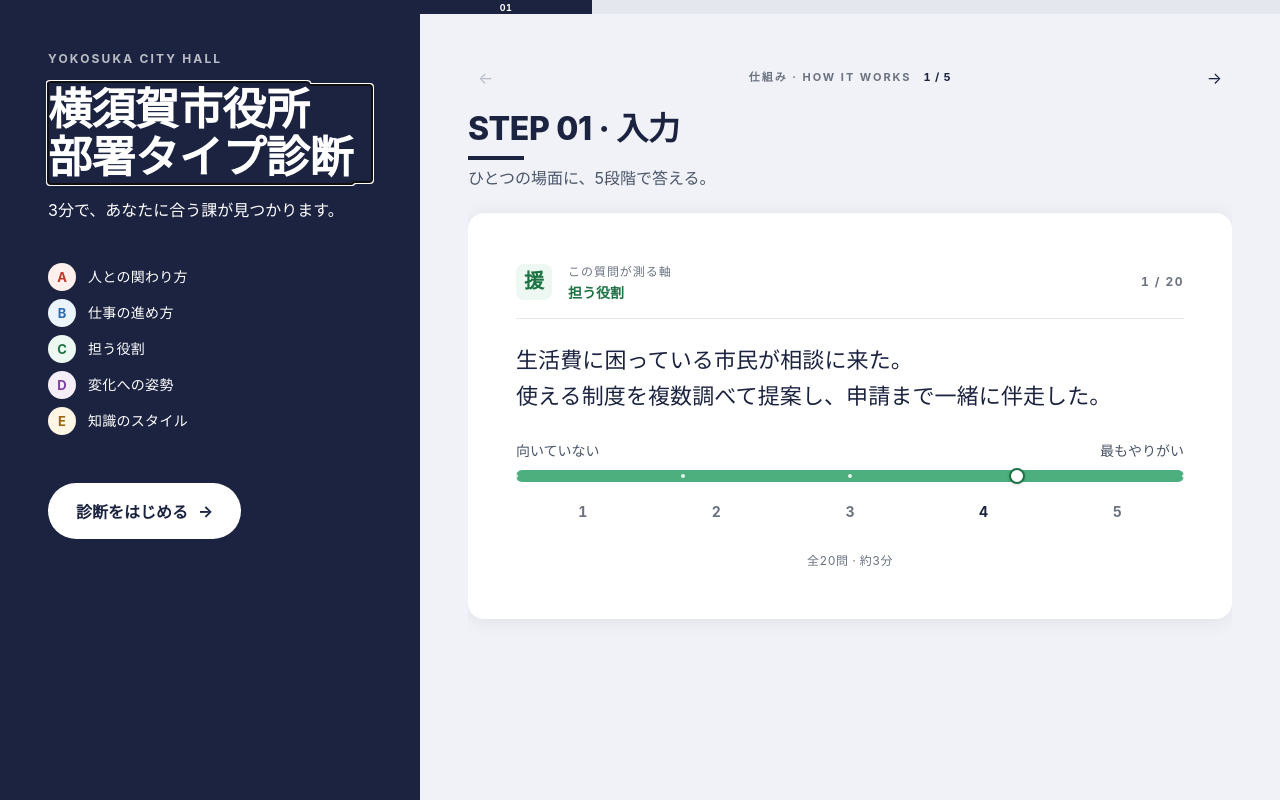
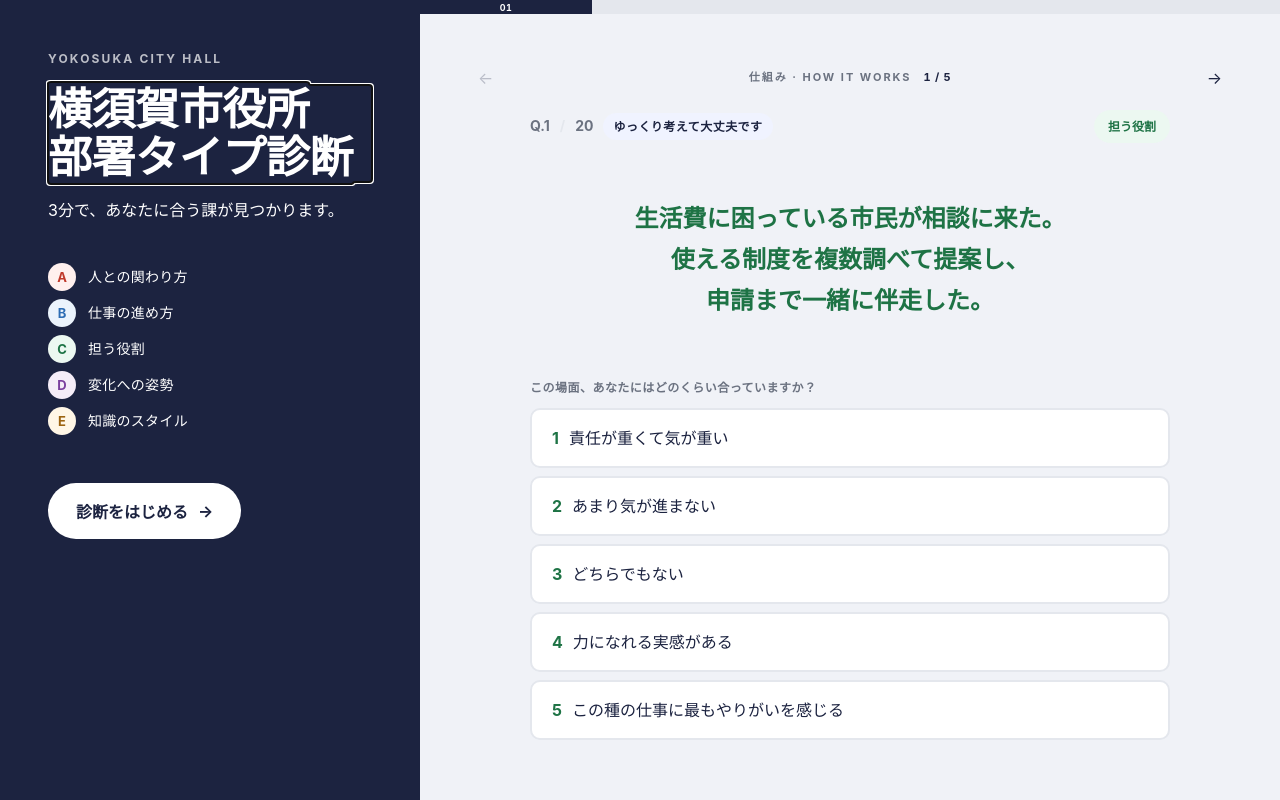
Before and after one commit to QuinnInJapan/yokosuka-division-quiz, a React (Vite) app: page / in a window 1280 px wide. Built offline with nearby package versions, Linux system fonts and the light colour scheme.

Commit message:
feat(slide-1): mirror real Quiz.tsx UI — meta row + axis-dark scenario + 5 numbered option buttons

```diff
--- a/src/components/HomepageCarousel/slides/Slide2Input.module.css
+++ b/src/components/HomepageCarousel/slides/Slide2Input.module.css
@@ -1,239 +1,91 @@
-/*
-  Slide 1 (Input) — visual primitives borrowed from the real app:
-    - Card: var(--card-shadow) + var(--card-r)             (MatchDetail.card)
-    - Chip: 36×36 rounded, tint bg + dark text             (TypeReveal.type-chip)
-    - Likert bar: var(--bar-h) track, axis color, 16px     (TraitBar.trait-track
-      white dot w/ 2.5px axis-dark border + soft shadow     + .trait-dot)
-*/
-
 .slide {
+  max-width: var(--content-max);
+  margin: 0 auto;
   display: flex;
   flex-direction: column;
-  gap: var(--sp-lg);
 }
 
-/* ── Title block ─────────────────────────────────────────────── */
-.head {
-  display: flex;
-  flex-direction: column;
-  gap: var(--sp-sm);
+/* ── Meta row (mirrors Quiz.module.css .quiz-meta) ── */
+.meta {
+  display: flex; align-items: center;
+  justify-content: space-between;
+  margin-bottom: var(--sp-lg);
 }
-.title {
-  font-size: 32px;
-  font-weight: var(--fw-black);
-  color: var(--hall-indigo);
-  line-height: 1.2;
-  letter-spacing: -0.01em;
-  margin: 0;
+.qNum {
+  display: inline-flex;
+  align-items: center;
+  gap: 10px;
+  font-size: var(--fs-sm);
+  color: var(--sub);
+  font-weight: var(--fw-bold);
 }
-.stripe {
-  height: 4px;
-  width: 56px;
-  background: var(--hall-indigo);
+.qNum > span[aria-hidden] { color: var(--border); }
+.flourish {
+  font-size: var(--fs-xs);
+  font-weight: var(--fw-bold);
+  letter-spacing: 0.04em;
+  color: var(--text);
+  background: var(--indigo-tint-soft);
+  padding: 3px 10px;
+  border-radius: 999px;
+  white-space: nowrap;
 }
-.sub {
-  font-size: var(--fs-base);
-  color: var(--text-sec);
-  margin: 0;
-  line-height: var(--lh-tight);
+.axisTag {
+  display: inline-flex; align-items: center;
+  font-size: var(--fs-xs); font-weight: var(--fw-bold);
+  padding: 6px 14px; border-radius: 999px;
 }
 
-/* ── The single focal card ───────────────────────────────────── */
-.card {
-  margin: 0;
-  background: var(--card);
-  border-radius: var(--card-r);
-  box-shadow: var(--card-shadow);
-  padding: var(--sp-2xl);
-  display: flex;
-  flex-direction: column;
-  gap: var(--sp-lg);
-}
-
-/* ── Axis tag (TypeReveal echo: chip + pre-label) ────────────── */
-.tag {
-  display: flex;
-  align-items: center;
-  gap: var(--sp-md);
-  padding-bottom: var(--sp-md);
-  border-bottom: 1px solid var(--border);
-}
-.chip {
-  width: 36px;
-  height: 36px;
-  border-radius: 8px;
-  display: flex;
-  align-items: center;
-  justify-content: center;
-  font-size: var(--fs-lg);
+/* ── Scenario (centered hero in axis-dark color) ── */
+.scenario {
+  text-align: center;
+  padding: var(--sp-xl) var(--sp-md);
+  margin-bottom: var(--sp-lg);
+  font-size: var(--fs-xl);
+  line-height: 1.7;
   font-weight: var(--fw-bold);
-  flex-shrink: 0;
-}
-.tagText {
-  display: flex;
-  flex-direction: column;
-  gap: 2px;
-  min-width: 0;
-  flex: 1;
-}
-.tagPre {
-  font-size: var(--fs-xs);
-  color: var(--sub);
-  letter-spacing: 0.08em;
-  font-weight: var(--fw-medium);
-}
-.tagLabel {
-  font-size: var(--fs-sm);
-  font-weight: var(--fw-bold);
-  line-height: var(--lh-tight);
-}
-.qIndex {
-  font-size: var(--fs-xs);
-  font-weight: var(--fw-bold);
-  letter-spacing: 0.12em;
-  color: var(--sub);
-  font-variant-numeric: tabular-nums;
-  flex-shrink: 0;
-}
-
-/* ── Focal: the scenario ─────────────────────────────────────── */
-.scenario {
-  margin: 0;
-  font-size: 22px;
-  font-weight: var(--fw-medium);
-  line-height: 1.6;
-  color: var(--text);
-  letter-spacing: 0.005em;
   word-break: keep-all;
   overflow-wrap: break-word;
 }
 
-/* ── Scale (TraitBar echo) ───────────────────────────────────── */
-.scale {
-  display: flex;
-  flex-direction: column;
-  gap: var(--sp-sm);
-  margin-top: var(--sp-xs);
+/* ── Options ── */
+.optsLabel {
+  font-size: var(--fs-xs);
+  color: var(--sub);
+  font-weight: var(--fw-bold);
+  margin-bottom: 10px;
+  letter-spacing: 0.04em;
 }
-.scaleHeader {
-  display: flex;
-  justify-content: space-between;
-  font-size: var(--fs-sm);
-  color: var(--text-sec);
+.opt {
+  display: block; width: 100%;
+  padding: var(--sp-md) 20px;
+  background: var(--card);
+  border: 2px solid var(--border);
+  border-radius: 10px;
+  font-size: var(--fs-base);
   font-weight: var(--fw-medium);
-  line-height: var(--lh-tight);
+  text-align: left;
+  cursor: pointer;
+  margin-bottom: var(--sp-sm);
+  transition: border-color 0.12s ease-out, background 0.12s ease-out;
+  color: var(--text);
+  line-height: 1.5;
+  min-height: 48px;
+  word-break: keep-all;
+  overflow-wrap: break-word;
+  font-family: inherit;
 }
-.pole { white-space: nowrap; }
-
-.barRow {
-  position: relative;
-  display: flex;
-  flex-direction: column;
-  gap: var(--sp-md);
-  padding-top: 2px;
-}
-
-/* ── The fat axis-color track — TraitBar.trait-track ─────────── */
-.track {
-  position: relative;
-  height: var(--bar-h);
-  border-radius: 999px;
-  overflow: visible;
-}
-
-/* tick dots sitting ON the track */
-.tick {
-  position: absolute;
-  top: 50%;
-  transform: translate(-50%, -50%);
-  width: 4px;
-  height: 4px;
-  border-radius: 50%;
-  background: rgba(255, 255, 255, 0.85);
-  z-index: 1;
-}
-
-/* white circular marker — TraitBar.trait-dot, exact dimensions */
-.marker {
-  position: absolute;
-  top: 50%;
-  transform: translate(-50%, -50%);
-  width: 16px;
-  height: 16px;
-  border-radius: 50%;
-  background: white;
-  border: 2.5px solid;
-  box-shadow: 0 1px 3px rgba(0, 0, 0, 0.15);
-  z-index: 2;
-  transition: left 0.25s cubic-bezier(0.22, 1, 0.36, 1);
-}
-@media (prefers-reduced-motion: reduce) {
-  .marker { transition: none; }
-}
-
-/* ── Hit targets (the 5 buttons, sit BELOW the track) ────────── */
-.hits {
-  display: grid;
-  grid-template-columns: repeat(5, 1fr);
-  gap: 0;
-}
-.hit {
-  position: relative;
-  display: inline-flex;
-  align-items: center;
-  justify-content: center;
-  height: 28px;
-  padding: 0;
-  margin: 0;
-  background: transparent;
-  border: 0;
-  font-family: inherit;
-  cursor: pointer;
-  color: var(--sub);
-  border-radius: 6px;
-  transition: color 150ms ease, background 150ms ease;
-}
-.hitNum {
-  font-size: var(--fs-sm);
-  font-weight: var(--fw-bold);
-  font-variant-numeric: tabular-nums;
-}
-.hit[aria-checked='true'] {
-  color: var(--text);
-}
-@media (hover: hover) {
-  .hit:not([aria-checked='true']):hover {
-    background: var(--hover-wash);
-    color: var(--text);
-  }
-}
-.hit:focus-visible {
+.opt:hover { border-color: #b0b4be; background: var(--hover-wash); }
+.opt:focus-visible {
   outline: 2px solid var(--focus-ring);
   outline-offset: 2px;
 }
+.optNum { font-weight: var(--fw-bold); margin-right: 10px; }
+
 @media (prefers-reduced-motion: reduce) {
-  .hit { transition: none; }
+  .opt { transition: none; }
 }
 
-/* ── Caption (footnote tier) ─────────────────────────────────── */
-.foot {
-  margin: 0;
-  font-size: 12px;
-  color: var(--sub);
-  text-align: center;
-  letter-spacing: 0.04em;
-  font-variant-numeric: tabular-nums;
+@media (max-width: 900px) {
+  .scenario { font-size: var(--fs-lg); padding: var(--sp-lg) var(--sp-sm); }
 }
-
-/* ── Mobile collapse (<900px) ────────────────────────────────── */
-@media (max-width: 900px) {
-  .card {
-    padding: var(--sp-lg);
-    gap: var(--sp-md);
-  }
-  .scenario {
-    font-size: 18px;
-  }
-  .tagPre { font-size: 11px; }
-  .qIndex { font-size: 11px; }
-}
--- a/src/components/HomepageCarousel/slides/Slide2Input.tsx
+++ b/src/components/HomepageCarousel/slides/Slide2Input.tsx
@@ -3,130 +3,77 @@ import { AXES } from '../../../data/axes';
 import s from './Slide2Input.module.css';
 
 /*
-  Slide 1 (Input) — "What kind of questions am I going to answer?"
-  Visual contract: borrows the *real* result-page primitives so this preview feels
-  like a snapshot of the same product.
-    - Card chrome: var(--card-shadow) + var(--card-r) (matches MatchDetail).
-    - Axis-tag chip: 36×36 tint/dark chip from TypeReveal (kanji, not letter).
-    - Likert track: fat 12px axis-color track with 16px white circular dot
-      (matches TraitBar's --bar-h + --mkr-size + 2.5px axis-dark border).
+  Slide 1 (Input)
+  Mirrors the actual Quiz.tsx UI exactly: meta row (Q.N / 20 + axis tag pill),
+  centered axis-dark scenario, 5 stacked option buttons with numbered prefix.
+  Selecting an option highlights the button with axis-dark border + axis-tint bg
+  — the same visual contract the real quiz uses.
 */
 
-// Real question C1 from questions.json — axis C (担う役割, 援/律).
-// Picking C lets us use a real axis kanji chip ("援") as the visual tag,
-// which signals "this question scores axis C" the same way the results page
-// uses kanji chips to summarise your type.
-const Q_AXIS = 'C' as const;
-const SCENARIO =
-  '生活費に困っている市民が相談に来た。使える制度を複数調べて提案し、申請まで一緒に伴走した。';
-
-// Endpoint labels from C1's option set (1 and 5).
-const POLE_MIN = '向いていない';
-const POLE_MAX = '最もやりがい';
-
-const SCALE = [1, 2, 3, 4, 5] as const;
+// Real question C1 from questions.json (axis C: 担う役割).
+const Q = {
+  axis: 'C' as const,
+  num: 1,
+  total: 20,
+  scenario:
+    '生活費に困っている市民が相談に来た。使える制度を複数調べて提案し、申請まで一緒に伴走した。',
+  options: [
+    '責任が重くて気が重い',
+    'あまり気が進まない',
+    'どちらでもない',
+    '力になれる実感がある',
+    'この種の仕事に最もやりがいを感じる',
+  ],
+};
 
 export function Slide2Input() {
-  const [picked, setPicked] = useState<number>(4); // pre-selected so the bar shows
-  const ax = AXES[Q_AXIS];
-
-  // Marker position on the fat track (0..100%) — same math idiom as TraitBar.
-  const markerLeft = ((picked - 1) / (SCALE.length - 1)) * 100;
+  const [picked, setPicked] = useState<number | null>(null);
+  const ax = AXES[Q.axis];
 
   return (
     <div className={s.slide}>
-      <header className={s.head}>
-        <h2 className={s.title}>STEP 01 · 入力</h2>
-        <div className={s.stripe} />
-        <p className={s.sub}>ひとつの場面に、5段階で答える。</p>
-      </header>
-
-      <figure className={s.card}>
-        {/* Axis tag — echoes TypeReveal's chip + pre-label */}
-        <div className={s.tag}>
-          <div
-            className={s.chip}
-            style={{ background: ax.tint, color: ax.dark }}
-            aria-hidden="true"
-          >
-            {ax.kanji_plus}
-          </div>
-          <div className={s.tagText}>
-            <span className={s.tagPre}>この質問が測る軸</span>
-            <span className={s.tagLabel} style={{ color: ax.dark }}>
+      <div className={s.meta}>
+        <span className={s.qNum}>
+          Q.{Q.num} <span aria-hidden="true">/</span> {Q.total}
+          <span className={s.flourish}>ゆっくり考えて大丈夫です</span>
+        </span>
+        <span className={s.axisTag} style={{ background: ax.tint, color: ax.dark }}>
           {ax.label}
         </span>
       </div>
-          <span className={s.qIndex}>1 / 20</span>
-        </div>
 
-        {/* Focal: the scenario */}
-        <blockquote className={s.scenario} data-testid="s2-example-q">
-          {SCENARIO}
-        </blockquote>
+      <p className={s.scenario} style={{ color: ax.dark }}>
+        {Q.scenario}
+      </p>
 
-        {/* Likert: fat axis-color track + white circular dot, TraitBar idiom */}
-        <div
-          className={s.scale}
-          role="radiogroup"
-          aria-label="あなたの答え"
-        >
-          <div className={s.scaleHeader}>
-            <span className={s.pole}>{POLE_MIN}</span>
-            <span className={s.pole}>{POLE_MAX}</span>
-          </div>
+      <p className={s.optsLabel}>この場面、あなたにはどのくらい合っていますか？</p>
 
-          <div className={s.barRow}>
-            <div className={s.track} style={{ background: ax.color }}>
-              {/* Tick marks under the dot, snapping to the 5 positions */}
-              {SCALE.map((n) => {
-                const left = ((n - 1) / (SCALE.length - 1)) * 100;
-                return (
-                  <span
-                    key={`tick-${n}`}
-                    className={s.tick}
-                    style={{ left: `${left}%` }}
-                    aria-hidden="true"
-                  />
-                );
-              })}
-              {/* The white circular marker — TraitBar.trait-dot styling */}
-              <div
-                className={s.marker}
-                style={{
-                  left: `${markerLeft.toFixed(0)}%`,
-                  borderColor: ax.dark,
-                }}
-                aria-hidden="true"
-              />
-            </div>
-
-            {/* Invisible hit-targets aligned to the 5 ticks */}
-            <div className={s.hits}>
-              {SCALE.map((n) => {
-                const active = picked === n;
+      <div role="radiogroup" aria-label="あなたの答え">
+        {Q.options.map((o, i) => {
+          const value = i + 1;
+          const selected = picked === value;
           return (
             <button
+              key={i}
               type="button"
-                    key={n}
               role="radio"
-                    aria-checked={active}
-                    aria-label={`${n} / 5`}
-                    className={s.hit}
-                    onClick={() => setPicked(n)}
+              aria-checked={selected}
+              className={s.opt}
+              style={
+                selected
+                  ? { borderColor: ax.dark, background: ax.tint }
+                  : undefined
+              }
+              onClick={() => setPicked(value)}
             >
-                    <span className={s.hitNum} aria-hidden="true">
-                      {n}
+              <span className={s.optNum} style={{ color: ax.dark }}>
+                {value}
               </span>
+              {o}
             </button>
           );
         })}
       </div>
     </div>
-        </div>
-
-        <p className={s.foot}>全20問 · 約3分</p>
-      </figure>
-    </div>
   );
 }
```
Also changed, not shown: 1 other file (tests, documents, lock files or other folders). Lines whose indentation alone changed are shown as unchanged.
